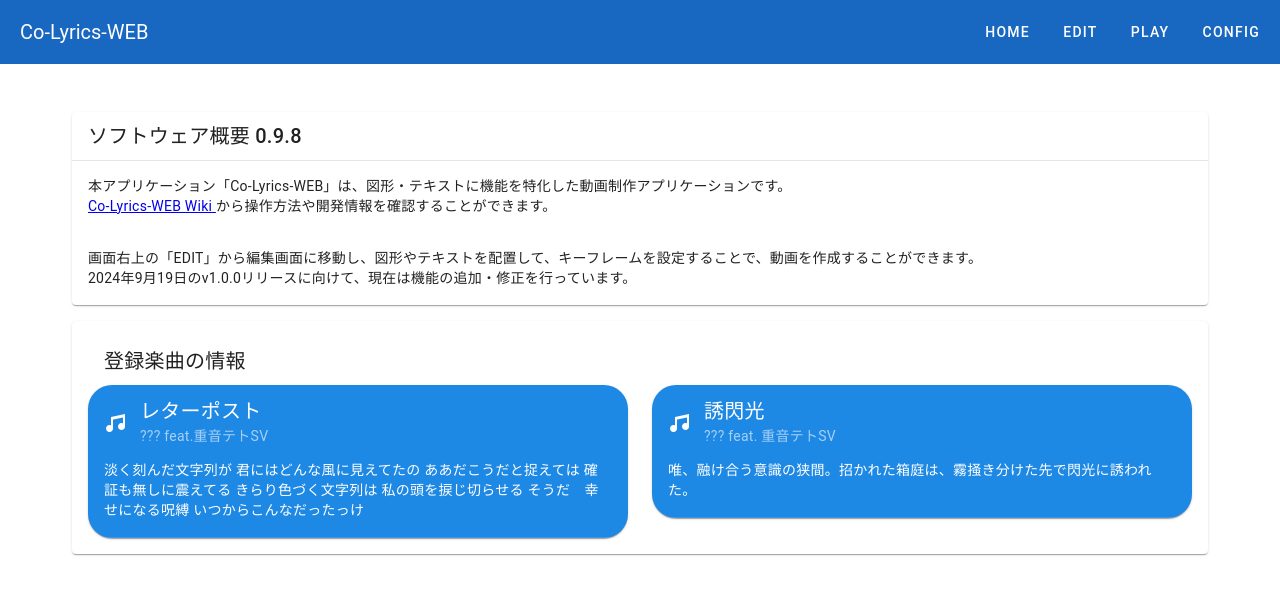
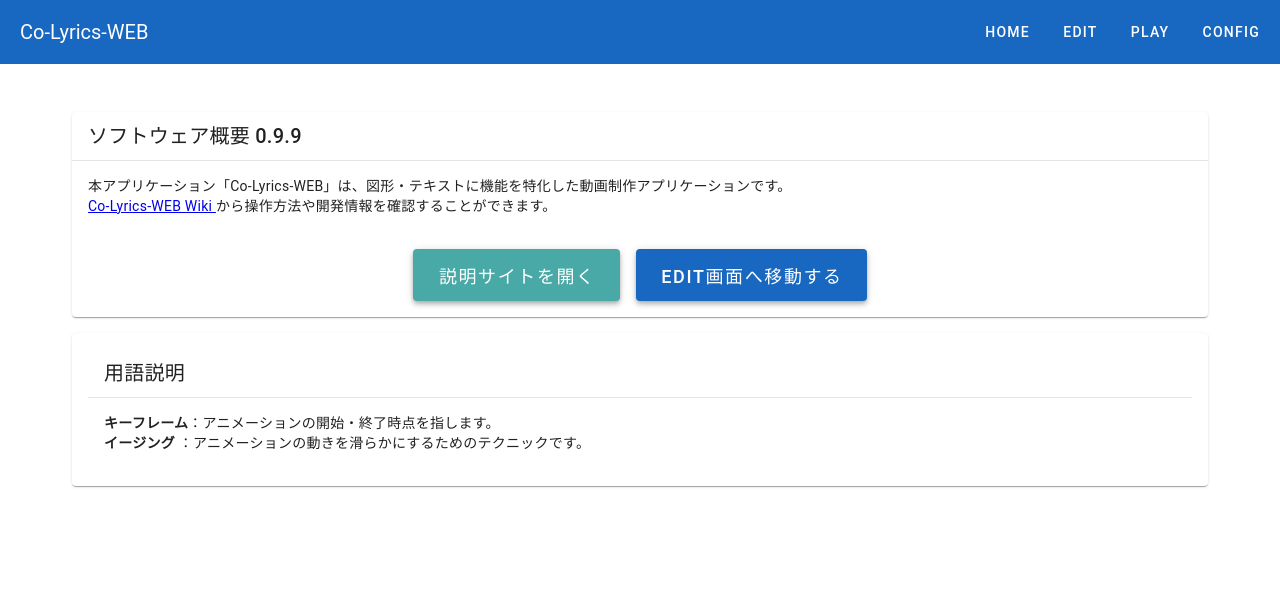
Before and after one commit to mino-8136/Co-Lyrics-WEB, a Vue app: page / in a window 1280 px wide. Shown: the top 594 px of the page. Built offline with nearby package versions, Linux system fonts and the light colour scheme; a web font is replaced by a local one; what @imengyu/vue3-context-menu would draw is missing.

Commit message:
ホーム画面の表示を修正

```diff
--- a/package.json
+++ b/package.json
@@ -1,6 +1,6 @@
 {
   "name": "co-lyrics-web",
-  "version": "0.9.8",
+  "version": "0.9.9",
   "private": true,
   "type": "module",
   "scripts": {
--- a/src/components/editor/TimelinePanel.vue
+++ b/src/components/editor/TimelinePanel.vue
@@ -183,7 +183,7 @@ function onTimelineContextMenu(event: MouseEvent, layerIndex: number) {
         }
       },
       {
-        label: 'グループ制御を追加 (重複させると不具合)',
+        label: 'グループ制御(仮)を追加',
         divided: true,
         onClick: () => {
           addObject(layerIndex, 'group', event.offsetX)
@@ -197,7 +197,6 @@ function onTimelineContextMenu(event: MouseEvent, layerIndex: number) {
       // }
       {
         label: 'オブジェクトを貼り付け',
-        divided: true,
         disabled: copiedObject.value == null,
         onClick: () => {
           if (copiedObject.value) {
--- a/src/views/HomeView.vue
+++ b/src/views/HomeView.vue
@@ -16,49 +16,36 @@
         </p>
       </v-card-text>
       <v-card-text>
-        <p>
-          画面右上の「EDIT」から編集画面に移動し、図形やテキストを配置して、キーフレームを設定することで、動画を作成することができます。
-        </p>
-        <p>2024年9月19日のv1.0.0リリースに向けて、現在は機能の追加・修正を行っています。</p>
+        <div class="text-center">
+          <v-btn
+            color="secondary"
+            class="mr-4"
+            elevation="4"
+            size="x-large"
+            href="https://lecture-cc.notion.site/Co-Lyrics-WEB-34b19df882c34498ba847044d2709c30?pvs=4"
+            target="_blank"
+            >説明サイトを開く</v-btn
+          >
+          <v-btn color="primary" elevation="4" size="x-large" @click="() => $router.push('/edit')"
+            >Edit画面へ移動する</v-btn
+          >
+        </div>
       </v-card-text>
     </v-card>
 
     <v-card class="ma-4 pa-4">
-      <v-card-title>登録楽曲の情報</v-card-title>
-
-      <v-row>
-        <v-col v-for="music in musicData" :key="music.title" cols="12" sm="6">
-          <v-card variant="elevated" color="blue-darken-1" rounded="xl">
-            <template v-slot:prepend>
-              <v-icon icon="mdi-music" class="mr-1"></v-icon>
-            </template>
-            <template v-slot:title> {{ music.title }} </template>
-            <template v-slot:subtitle> {{ music.artist }}</template>
-            <v-card-text> {{ music.lyrics }} </v-card-text>
-            <v-divider></v-divider>
-          </v-card>
-        </v-col>
-      </v-row>
+      <v-card-title>用語説明</v-card-title>
+      <v-divider></v-divider>
+      <v-card-text>
+        <p><b>キーフレーム</b>：アニメーションの開始・終了時点を指します。</p>
+        <p><b>イージング</b>
+          ：アニメーションの動きを滑らかにするためのテクニックです。
+        </p>
+      </v-card-text>
     </v-card>
   </v-container>
 </template>
 
 <script setup lang="ts">
 import packagejon from '../../package.json'
-
-// TODO: musics.tsから取得するように変更
-const musicData = [
-  {
-    title: 'レターポスト',
-    artist: '??? feat.重音テトSV',
-    lyrics: `淡く刻んだ文字列が 君にはどんな風に見えてたの ああだこうだと捉えては
-  確証も無しに震えてる きらり色づく文字列は 私の頭を捩じ切らせる そうだ　幸せになる呪縛
-  いつからこんなだったっけ`
-  },
-  {
-    title: '誘閃光',
-    artist: '??? feat. 重音テトSV',
-    lyrics: '唯、融け合う意識の狭間。招かれた箱庭は、霧掻き分けた先で閃光に誘われた。'
-  }
-]
 </script>
```
